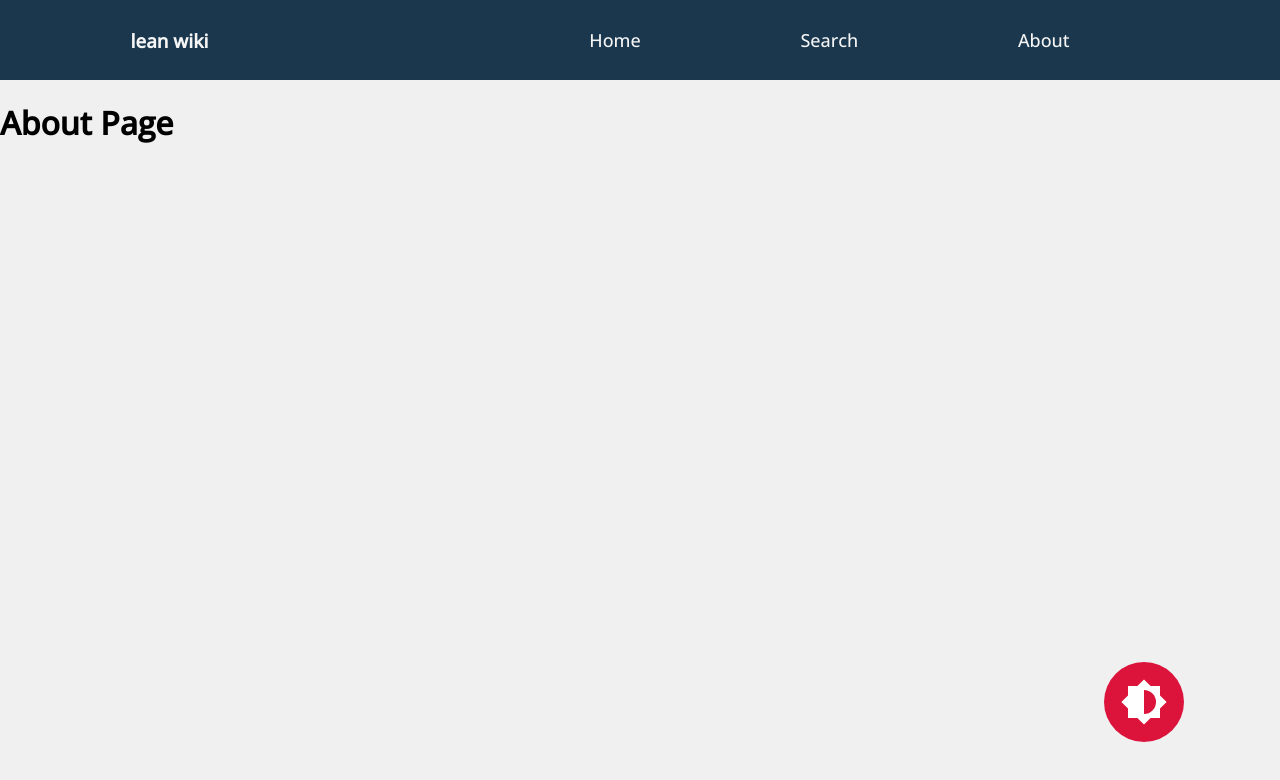
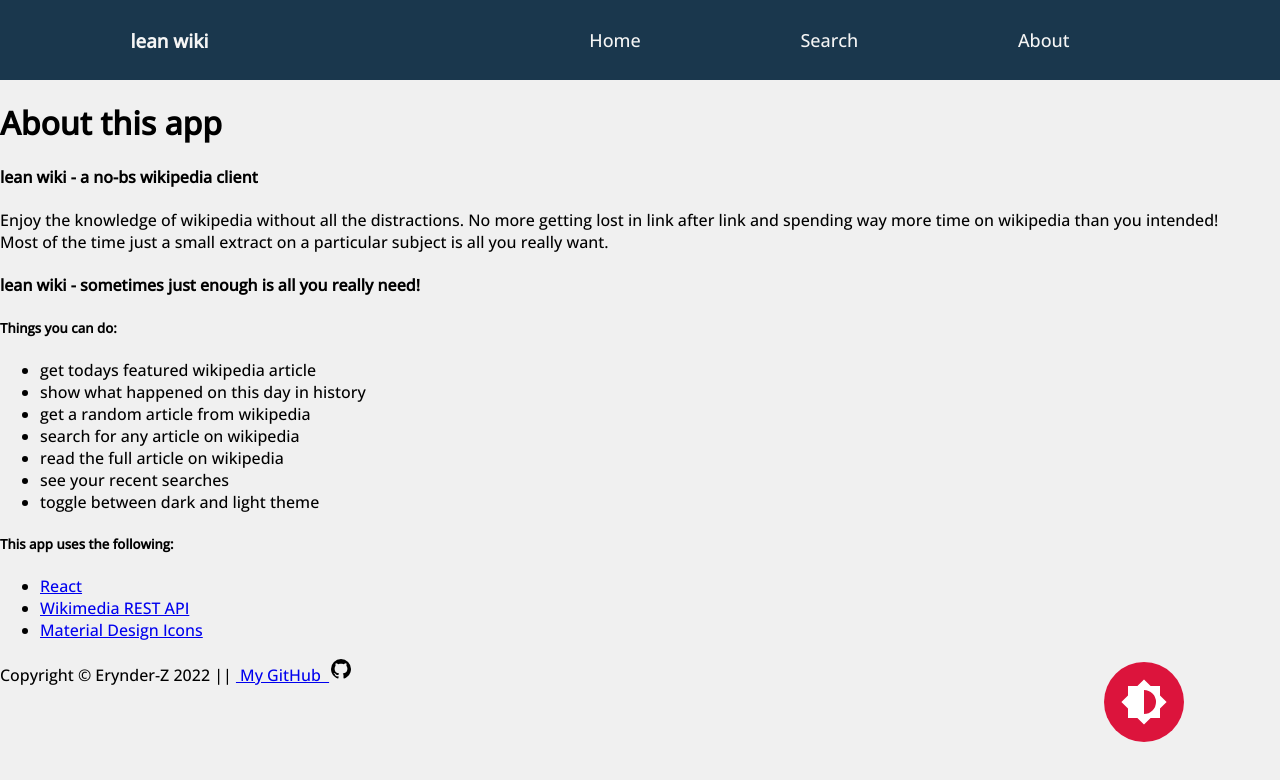
Before and after one commit to erynder-z/lean-wiki, a React (Create React App) app: page /about in a window 1280 px wide. Shown: the top 780 px of the page. Built offline with nearby package versions, Linux system fonts and the light colour scheme.

Commit message:
Add about page

```diff
--- a/src/components/About.js
+++ b/src/components/About.js
@@ -1,9 +1,59 @@
-function About() {
+/* eslint-disable react/jsx-one-expression-per-line */
+import PropTypes from 'prop-types';
+import Icon from '@mdi/react';
+import { mdiGithub } from '@mdi/js';
+import '../styles/About.css';
+
+function About(props) {
+  const { darkmode } = props;
   return (
-    <div className="about-container">
-      <h1>About Page</h1>
+    <div className={`about ${darkmode === true ? 'dark' : null}`}>
+      <div className="about-card">
+        <h1>About this app</h1>
+        <h4 className="about-title">lean wiki - a no-bs wikipedia client </h4>
+        <div className="about-body">
+          Enjoy the knowledge of wikipedia without all the distractions. No more getting lost in
+          link after link and spending way more time on wikipedia than you intended!
+          <br />
+          Most of the time just a small extract on a particular subject is all you really want.
+          <h4>lean wiki - sometimes just enough is all you really need!</h4>
+          <h5>Things you can do:</h5>
+          <ul>
+            <li>get todays featured wikipedia article</li>
+            <li>show what happened on this day in history</li>
+            <li>get a random article from wikipedia</li>
+            <li>search for any article on wikipedia</li>
+            <li>read the full article on wikipedia</li>
+            <li>see your recent searches</li>
+            <li>toggle between dark and light theme</li>
+          </ul>
+          <h5>This app uses the following:</h5>
+          <ul>
+            <li>
+              <a href="https://reactjs.org/">React</a>
+            </li>
+            <li>
+              <a href="https://www.mediawiki.org/wiki/Wikimedia_REST_API">Wikimedia REST API</a>
+            </li>
+            <li>
+              <a href="https://materialdesignicons.com/">Material Design Icons</a>
+            </li>
+          </ul>
+        </div>
+        <div className="contactBtn">
+          {' '}
+          Copyright © Erynder-Z 2022 ||&nbsp;
+          <a href="https://github.com/erynder-z" target="_blank" rel="noreferrer">
+            &nbsp;My GitHub&nbsp; <Icon path={mdiGithub} size={1} color="black" className="icon" />
+          </a>
+        </div>
+      </div>
     </div>
   );
 }
 
 export default About;
+
+About.propTypes = {
+  darkmode: PropTypes.bool.isRequired,
+};
```
